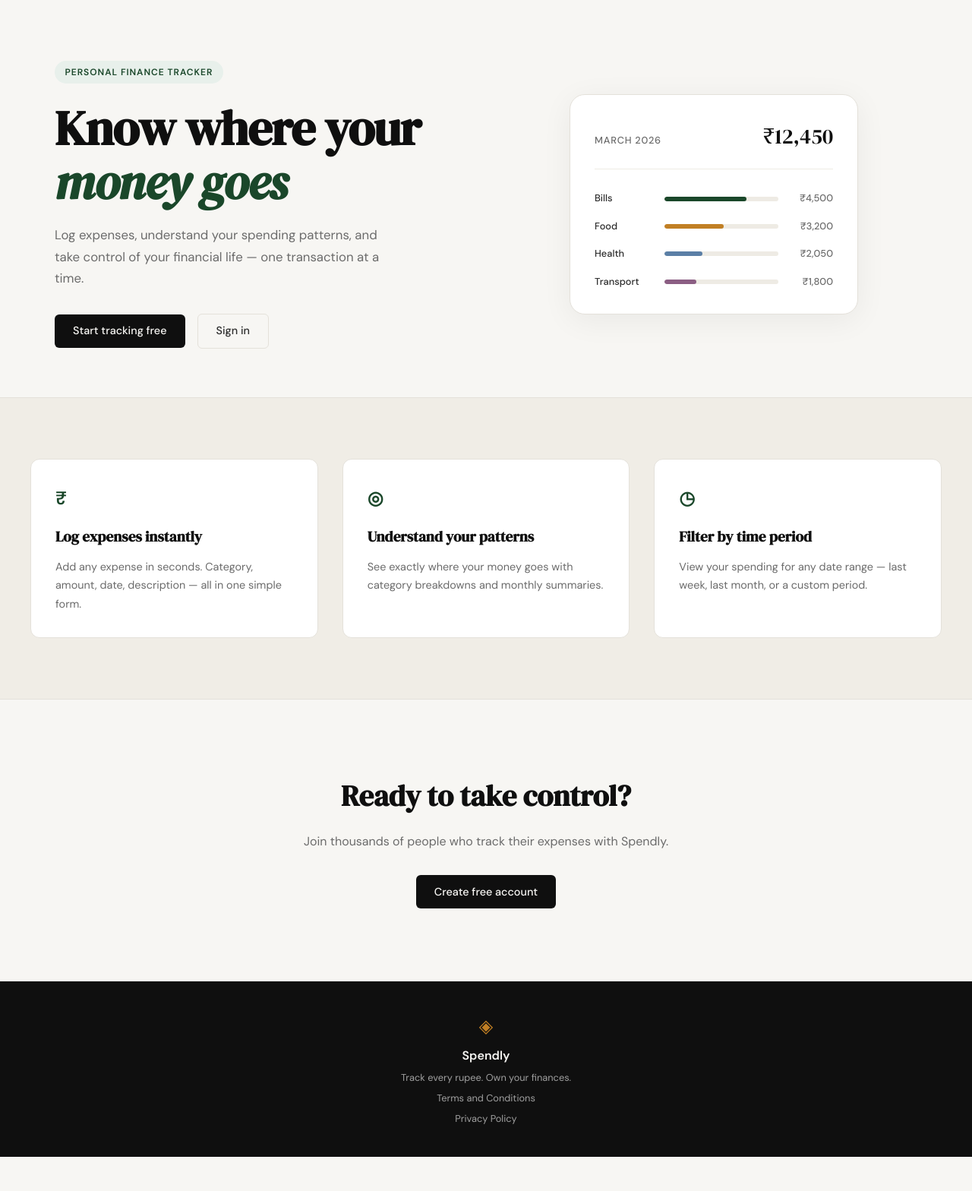
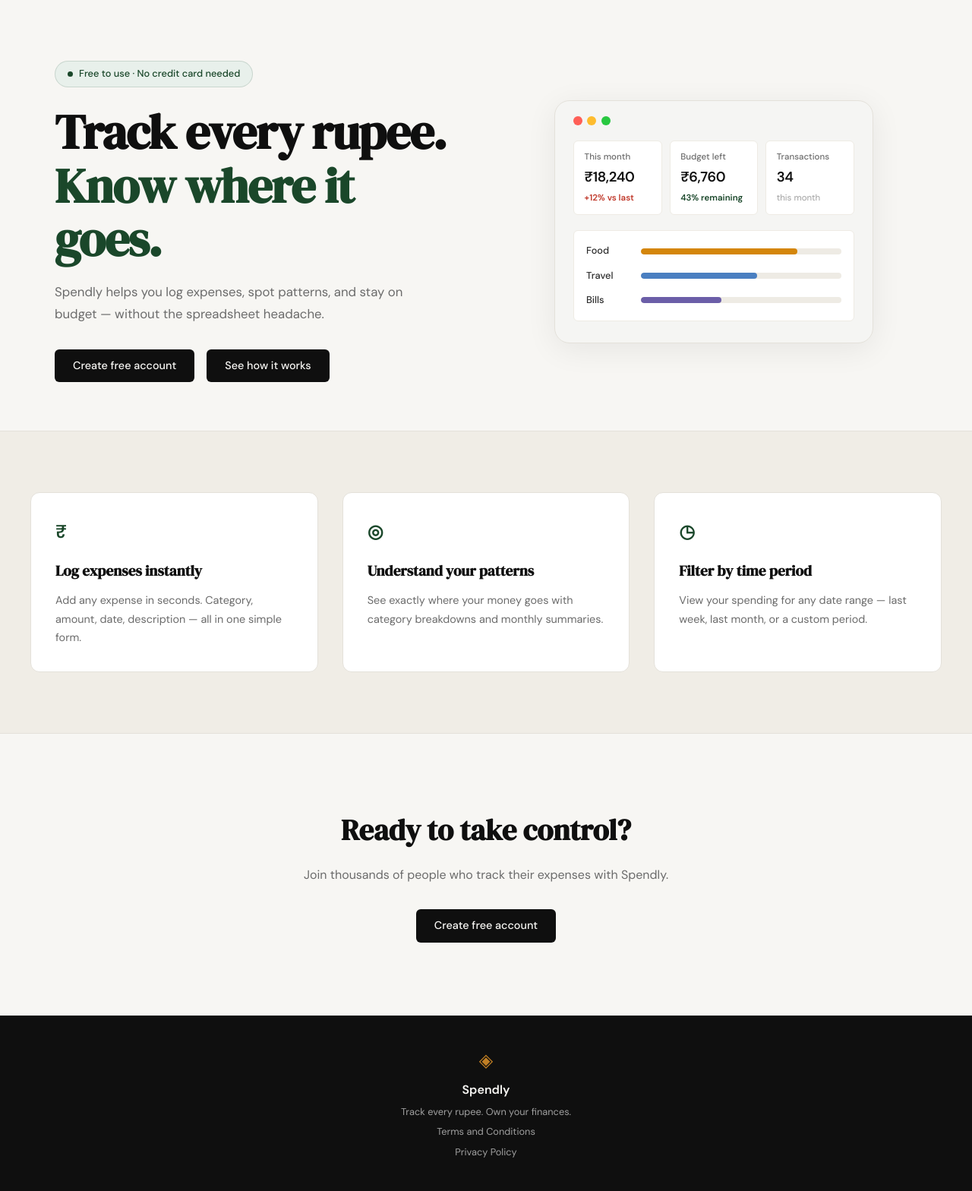
Before and after one commit to Deveshrai02/spendly, a Flask app: page / in a window 1280 px wide. Shown: the part 61-1629 px from the top of the page at 76% size. Before the commit the page ends 1584 px from the top, so only its background shows below. Run offline with Flask 3, Linux system fonts and the light colour scheme.

Commit message:
Changed hero of the landing page

```diff
--- /dev/null
+++ b/static/css/landing.css
@@ -0,0 +1,132 @@
+/* ------------------------------------------------------------------ */
+/* Hero overrides — landing page only                                  */
+/* ------------------------------------------------------------------ */
+
+/* Badge */
+.hero-badge-pill {
+    display: inline-flex;
+    align-items: center;
+    gap: 0.5rem;
+    background: var(--accent-light);
+    color: var(--accent);
+    font-size: 0.8rem;
+    font-weight: 500;
+    padding: 0.4rem 1rem;
+    border-radius: 999px;
+    border: 1px solid rgba(26, 71, 42, 0.15);
+    margin-bottom: 1.5rem;
+    letter-spacing: 0;
+    text-transform: none;
+}
+
+.hero-badge-dot {
+    width: 7px;
+    height: 7px;
+    border-radius: 50%;
+    background: var(--accent);
+    flex-shrink: 0;
+}
+
+/* Title */
+.hero-title-green {
+    color: var(--accent);
+    font-style: normal;
+}
+
+/* Mock card v2 */
+.mock-card-v2 {
+    padding: 1.25rem 1.5rem 1.75rem;
+    background: #f5f5f3;
+    border: 1px solid var(--border);
+    border-radius: var(--radius-lg);
+    box-shadow: 0 8px 40px rgba(0, 0, 0, 0.07);
+    width: 100%;
+    max-width: 420px;
+}
+
+/* Window dots */
+.mock-window-dots {
+    display: flex;
+    gap: 0.4rem;
+    margin-bottom: 1.25rem;
+}
+
+.mock-dot {
+    width: 12px;
+    height: 12px;
+    border-radius: 50%;
+}
+
+.mock-dot-red    { background: #ff5f57; }
+.mock-dot-yellow { background: #febc2e; }
+.mock-dot-green  { background: #28c840; }
+
+/* Stat tiles */
+.mock-stats-grid {
+    display: grid;
+    grid-template-columns: repeat(3, 1fr);
+    gap: 0.6rem;
+    margin-bottom: 1.25rem;
+}
+
+.mock-stat {
+    background: var(--paper-card);
+    border: 1px solid var(--border-soft);
+    border-radius: var(--radius-sm);
+    padding: 0.75rem 0.85rem;
+    display: flex;
+    flex-direction: column;
+    gap: 0.2rem;
+}
+
+.mock-stat-label {
+    font-size: 0.72rem;
+    color: var(--ink-muted);
+    font-weight: 500;
+}
+
+.mock-stat-value {
+    font-size: 1.15rem;
+    font-weight: 700;
+    color: var(--ink);
+    letter-spacing: -0.02em;
+}
+
+.mock-stat-badge {
+    font-size: 0.72rem;
+    font-weight: 600;
+}
+
+.mock-stat-danger  { color: #c0392b; }
+.mock-stat-success { color: var(--accent); }
+
+.mock-stat-sub {
+    font-size: 0.72rem;
+    color: var(--ink-faint);
+}
+
+/* Bars v2 */
+.mock-bars-v2 {
+    display: flex;
+    flex-direction: column;
+    gap: 0.75rem;
+    background: var(--paper-card);
+    border: 1px solid var(--border-soft);
+    border-radius: var(--radius-sm);
+    padding: 1rem;
+}
+
+.mock-bars-v2 .mock-bar-row {
+    grid-template-columns: 60px 1fr;
+}
+
+.mock-bar-track {
+    height: 8px;
+    background: var(--border-soft);
+    border-radius: 999px;
+    overflow: hidden;
+}
+
+.mock-bar-amber  { background: #d4860a; }
+.mock-bar-blue   { background: #4a7fc1; }
+.mock-bar-indigo { background: #6b5ea8; }
--- a/templates/landing.html
+++ b/templates/landing.html
@@ -1,60 +1,74 @@
 {% extends "base.html" %}
 
 {% block title %}Spendly — Track Every Rupee{% endblock %}
+
+{% block head %}
+<link rel="stylesheet" href="{{ url_for('static', filename='css/landing.css') }}">
+{% endblock %}
 
 {% block content %}
 
 <section class="hero">
     <div class="hero-inner">
-        <div class="hero-badge">Personal Finance Tracker</div>
+        <div class="hero-badge hero-badge-pill">
+            <span class="hero-badge-dot"></span>
+            Free to use · No credit card needed
+        </div>
         <h1 class="hero-title">
-            Know where your<br>
-            <em>money goes</em>
+            Track every rupee.<br>
+            <span class="hero-title-green">Know where it goes.</span>
         </h1>
         <p class="hero-subtitle">
-            Log expenses, understand your spending patterns,
-            and take control of your financial life —
-            one transaction at a time.
+            Spendly helps you log expenses, spot patterns, and stay
+            on budget — without the spreadsheet headache.
         </p>
         <div class="hero-actions">
-            <a href="{{ url_for('register') }}" class="btn-primary">Start tracking free</a>
-            <a href="{{ url_for('login') }}" class="btn-ghost">Sign in</a>
+            <a href="{{ url_for('register') }}" class="btn-primary">Create free account</a>
+            <a href="#features" class="btn-primary">See how it works</a>
         </div>
     </div>
     <div class="hero-visual">
-        <div class="mock-card">
-            <div class="mock-card-header">
-                <span class="mock-label">March 2026</span>
-                <span class="mock-total">₹12,450</span>
+        <div class="mock-card mock-card-v2">
+            <div class="mock-window-dots">
+                <span class="mock-dot mock-dot-red"></span>
+                <span class="mock-dot mock-dot-yellow"></span>
+                <span class="mock-dot mock-dot-green"></span>
             </div>
-            <div class="mock-bars">
+            <div class="mock-stats-grid">
+                <div class="mock-stat">
+                    <span class="mock-stat-label">This month</span>
+                    <span class="mock-stat-value">₹18,240</span>
+                    <span class="mock-stat-badge mock-stat-danger">+12% vs last</span>
+                </div>
+                <div class="mock-stat">
+                    <span class="mock-stat-label">Budget left</span>
+                    <span class="mock-stat-value">₹6,760</span>
+                    <span class="mock-stat-badge mock-stat-success">43% remaining</span>
+                </div>
+                <div class="mock-stat">
+                    <span class="mock-stat-label">Transactions</span>
+                    <span class="mock-stat-value">34</span>
+                    <span class="mock-stat-sub">this month</span>
+                </div>
+            </div>
+            <div class="mock-bars mock-bars-v2">
+                <div class="mock-bar-row">
+                    <span class="mock-cat">Food</span>
+                    <div class="mock-bar-track">
+                        <div class="mock-bar mock-bar-amber" style="width: 78%"></div>
+                    </div>
+                </div>
+                <div class="mock-bar-row">
+                    <span class="mock-cat">Travel</span>
+                    <div class="mock-bar-track">
+                        <div class="mock-bar mock-bar-blue" style="width: 58%"></div>
+                    </div>
+                </div>
                 <div class="mock-bar-row">
                     <span class="mock-cat">Bills</span>
                     <div class="mock-bar-track">
-                        <div class="mock-bar" style="width: 72%"></div>
+                        <div class="mock-bar mock-bar-indigo" style="width: 40%"></div>
                     </div>
-                    <span class="mock-amt">₹4,500</span>
-                </div>
-                <div class="mock-bar-row">
-                    <span class="mock-cat">Food</span>
-                    <div class="mock-bar-track">
-                        <div class="mock-bar mock-bar-2" style="width: 52%"></div>
-                    </div>
-                    <span class="mock-amt">₹3,200</span>
-                </div>
-                <div class="mock-bar-row">
-                    <span class="mock-cat">Health</span>
-                    <div class="mock-bar-track">
-                        <div class="mock-bar mock-bar-3" style="width: 33%"></div>
-                    </div>
-                    <span class="mock-amt">₹2,050</span>
-                </div>
-                <div class="mock-bar-row">
-                    <span class="mock-cat">Transport</span>
-                    <div class="mock-bar-track">
-                        <div class="mock-bar mock-bar-4" style="width: 28%"></div>
-                    </div>
-                    <span class="mock-amt">₹1,800</span>
                 </div>
             </div>
         </div>
```
